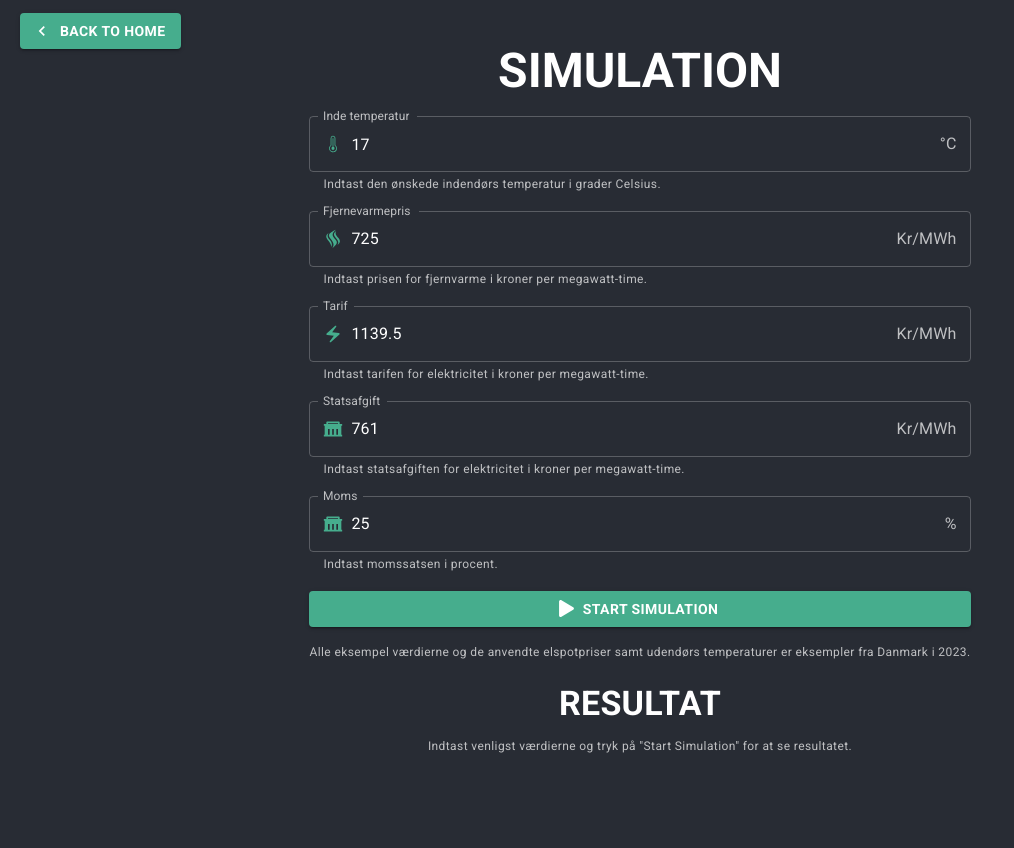
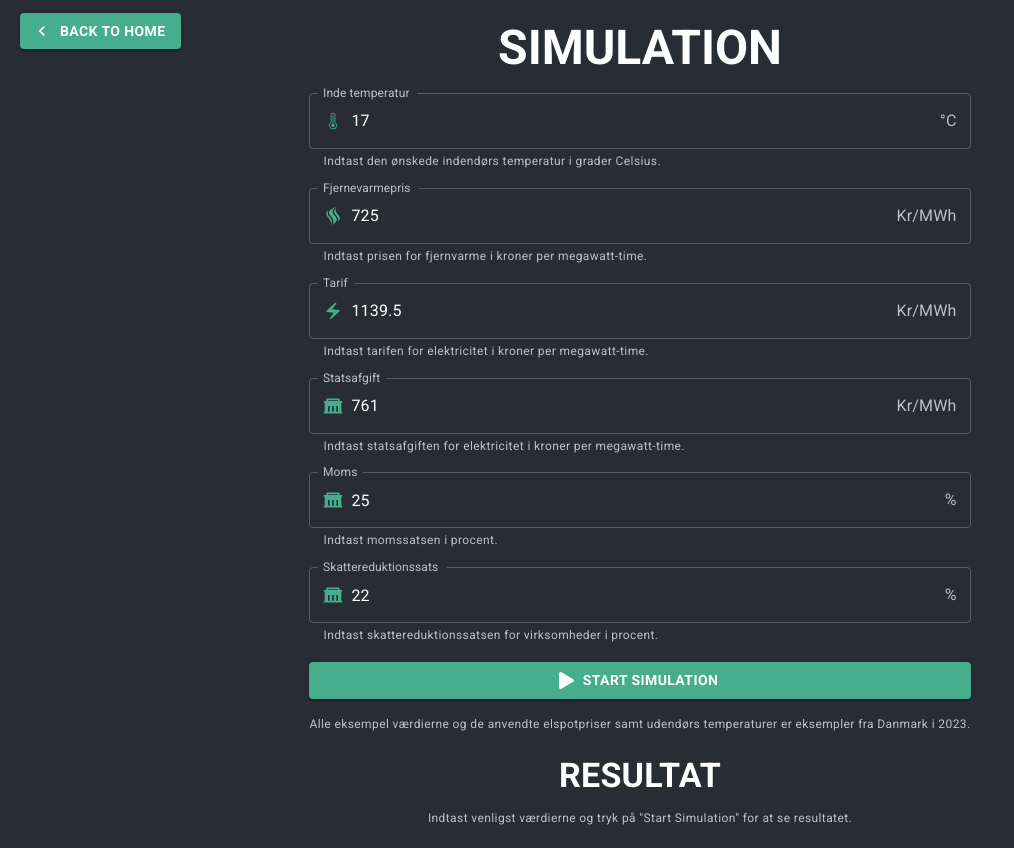
Before and after one commit to jlars22/aey, a React (Create React App) app: page /#/simulation in a window 1280 px wide. Shown: the whole page, without its empty margins (0-1014 px from the left). Before the commit the page ends 800 px from the top, so only its background shows below. Built offline with nearby package versions, Linux system fonts and the light colour scheme.

Commit message:
add textfield for tax

```diff
--- a/src/Pages/Simulation.js
+++ b/src/Pages/Simulation.js
@@ -24,6 +24,7 @@ export default function Simulation() {
   const [tarif, setTarif] = useState(1139.5)
   const [statsafgift, setStatsafgift] = useState(761)
   const [moms, setMoms] = useState(25)
+  const [taxReductionRate, setTaxReductionRate] = useState(22)
   const [loading, setLoading] = useState(false)
   const [savingThreeKw, setSavingThreeKw] = useState(-1)
   const [savingFiveKw, setSavingFiveKw] = useState(-1)
@@ -51,8 +52,16 @@ export default function Simulation() {
     const parsedTarif = parseFloat(tarif)
     const parsedStatsafgift = parseFloat(statsafgift)
     const parsedMoms = parseFloat(moms)
+    const parsedTaxReductionRate = parseFloat(taxReductionRate)
 
-    console.log(parsedInsideTemperature, parsedDistrictHeatingPrice, parsedTarif, parsedStatsafgift, parsedMoms)
+    console.log(
+      parsedInsideTemperature,
+      parsedDistrictHeatingPrice,
+      parsedTarif,
+      parsedStatsafgift,
+      parsedMoms,
+      parsedTaxReductionRate
+    )
 
     // Iterate over each data entry and perform the calculations
     getData().forEach((entry) => {
@@ -68,7 +77,9 @@ export default function Simulation() {
 
       // Step 4: Calculate electricity price with adjustments
       const statsafgiftMedMoms = parsedStatsafgift * (parsedMoms / 100 + 1)
-      const adjustedElectricityPrice = parseFloat(entry.electricity_price) + parsedTarif - statsafgiftMedMoms * 0.22
+      console.log(statsafgiftMedMoms)
+      const adjustedElectricityPrice =
+        parseFloat(entry.electricity_price) + parsedTarif - statsafgiftMedMoms * (parsedTaxReductionRate / 100)
 
       // Step 5: Calculate savings
       const savingThreeKWAlwaysOn = ((parsedDistrictHeatingPrice - adjustedElectricityPrice) * threeKwEffect) / 1000
@@ -197,6 +208,26 @@ export default function Simulation() {
             helperText='Indtast momssatsen i procent.'
           />
 
+          <TextField
+            label='Skattereduktionssats'
+            variant='outlined'
+            slotProps={{
+              input: {
+                startAdornment: (
+                  <InputAdornment position='start'>
+                    <RiGovernmentFill color='#46AD8D' size='20' />
+                  </InputAdornment>
+                ),
+
+                endAdornment: <InputAdornment position='end'>%</InputAdornment>
+              }
+            }}
+            placeholder={'0.22'}
+            value={taxReductionRate}
+            onChange={(e) => setTaxReductionRate(e.target.value)}
+            helperText='Indtast skattereduktionssatsen for virksomheder i procent.'
+          />
+
           <Button
             variant='contained'
             style={{ fontWeight: 'bold' }}
```
